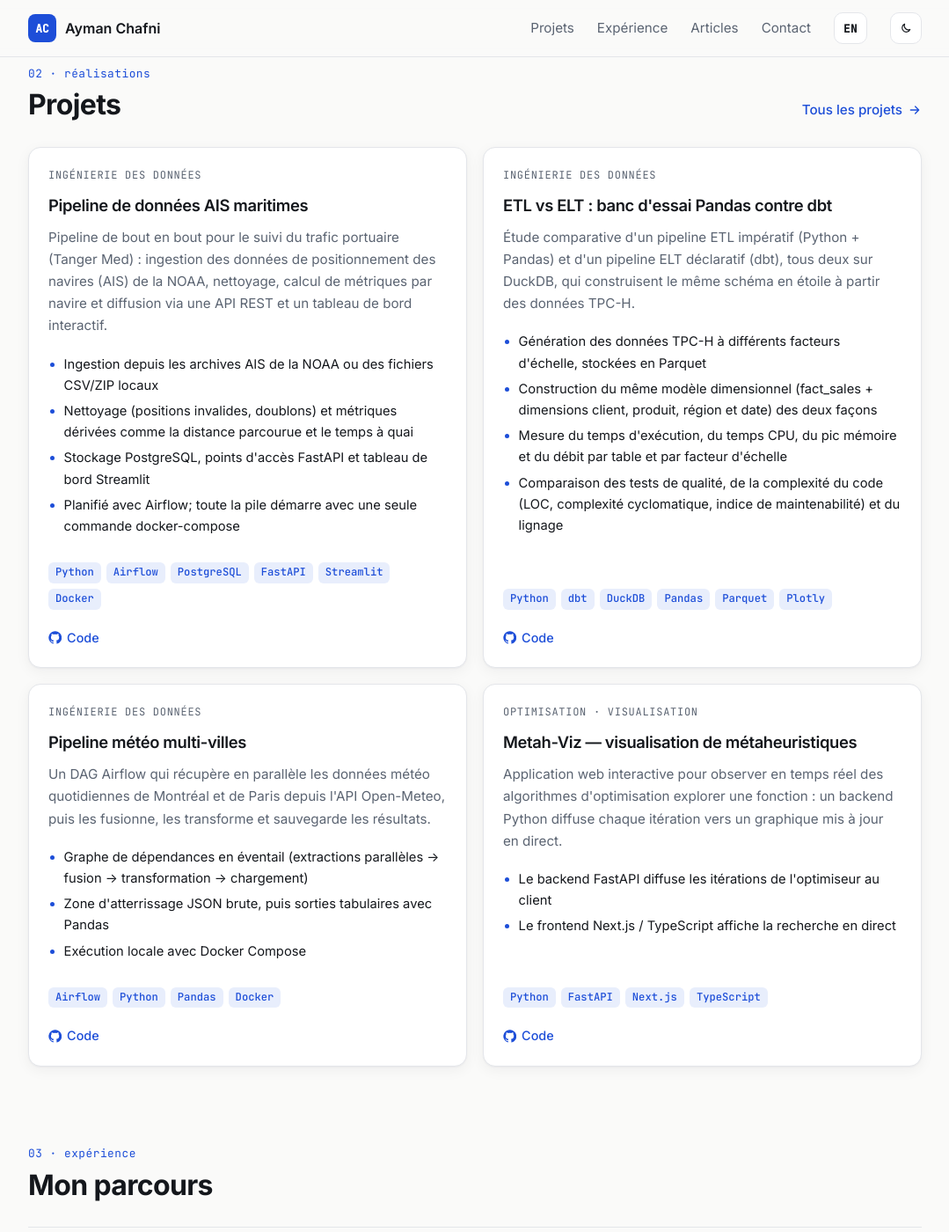
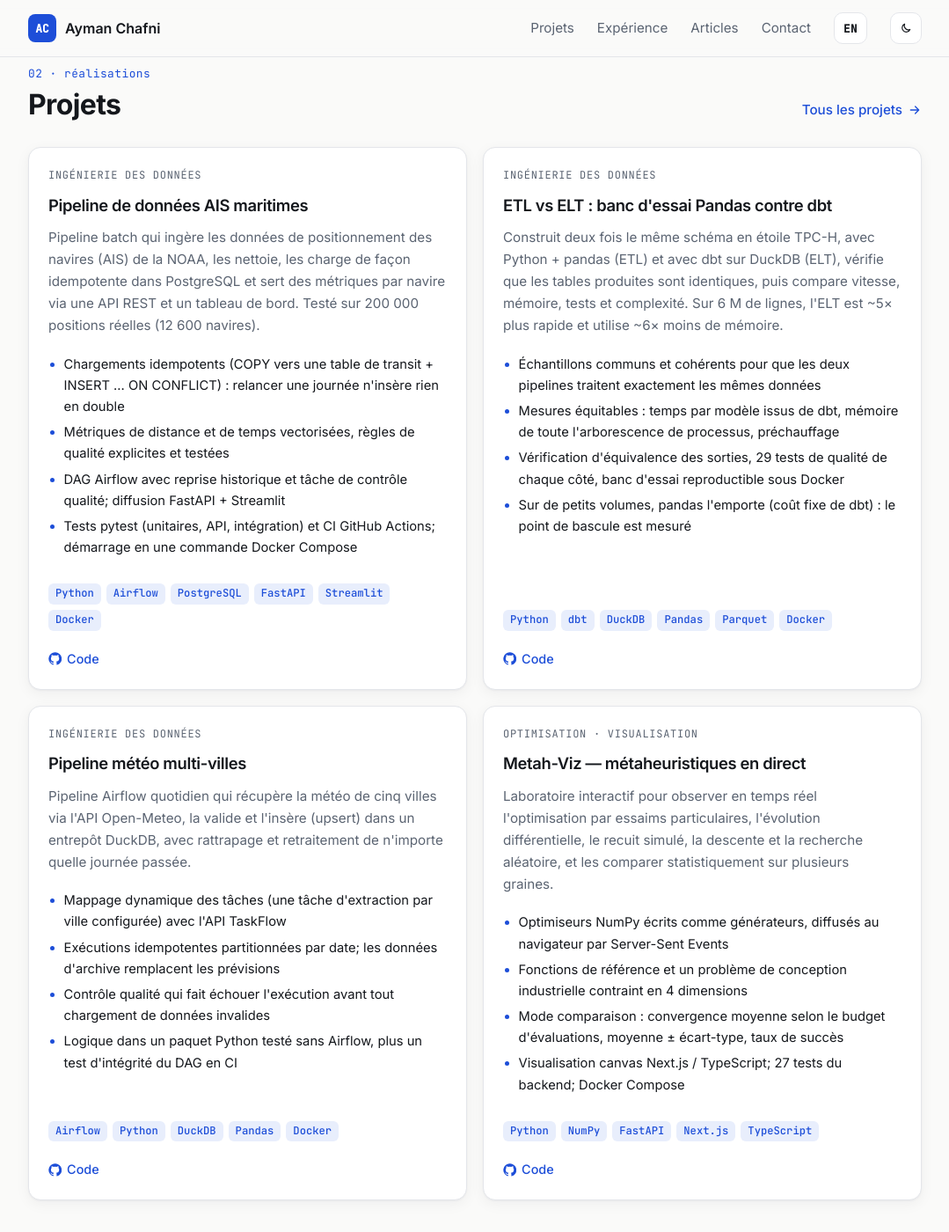
Before and after one commit to aymanchafni/aymanchafni.github.io, a Jekyll site: the page built from fr/index.html, in a window 1280 px wide and 1400 px high, scrolled down 1440 px. Shown: the whole window at 88% size, without its empty margins (100-1179 px from the left). Built offline with Jekyll 4.4.1, drawn with Linux system fonts in a browser that asks for light colours.

Commit message:
projects update

```diff
--- a/_data/en/projects.yml
+++ b/_data/en/projects.yml
@@ -16,14 +16,14 @@
   featured: true
   repo: simple-ais-pipeline
   summary: >-
-    End-to-end pipeline for port-traffic monitoring (Tanger Med): ingests ship
-    tracking (AIS) data from NOAA, cleans it, computes vessel metrics and serves
-    them through a REST API and an interactive dashboard.
+    Batch pipeline that ingests ship-tracking (AIS) data from NOAA, cleans it,
+    loads it idempotently into PostgreSQL and serves per-vessel metrics through
+    a REST API and a dashboard. Tested on 200,000 real positions (12,600 vessels).
   highlights:
-    - Ingestion from NOAA AIS archives or local CSV/ZIP files
-    - Cleaning (invalid positions, duplicates) and derived metrics such as distance travelled and time at dock
-    - PostgreSQL storage, FastAPI endpoints and a Streamlit dashboard
-    - Scheduled with Airflow; the full stack starts with one docker-compose command
+    - "Idempotent loads (COPY into staging + INSERT … ON CONFLICT): re-running a day inserts nothing twice"
+    - Vectorised distance and time metrics with explicit, unit-tested data-quality rules
+    - Airflow DAG with backfill support and a quality-check task; FastAPI + Streamlit serving
+    - pytest (unit, API, integration) and GitHub Actions CI; one-command Docker Compose setup
   stack: [Python, Airflow, PostgreSQL, FastAPI, Streamlit, Docker]
 
 - title: "ETL vs ELT: Pandas vs dbt Benchmark"
@@ -31,53 +31,59 @@
   featured: true
   repo: etl_vs_dbt
   summary: >-
-    A side-by-side study of an imperative ETL pipeline (Python + Pandas) and a
-    declarative ELT pipeline (dbt), both on DuckDB, building the same star
-    schema from TPC-H data.
+    Builds the same TPC-H star schema twice, with Python + pandas (ETL) and with
+    dbt on DuckDB (ELT), verifies both produce identical tables, then compares
+    speed, memory, testing and complexity. On 6M rows, ELT is ~5× faster with
+    ~6× less memory.
   highlights:
-    - Generates TPC-H data at configurable scale factors and stores it as Parquet
-    - Builds the same dimensional model (fact_sales + customer, product, region and date dimensions) both ways
-    - Benchmarks execution time, CPU time, peak memory and throughput per table and scale factor
-    - Compares data-quality testing, code complexity (LOC, cyclomatic complexity, maintainability index) and lineage
-  stack: [Python, dbt, DuckDB, Pandas, Parquet, Plotly]
+    - Shared, referentially consistent samples so both pipelines process exactly the same data
+    - "Fair measurement: per-model times from dbt run_results, process-tree memory sampling, warm-up runs"
+    - Output equivalence check, 29 data-quality tests per side, reproducible Docker benchmark
+    - Small data favours pandas (dbt's fixed overhead); the crossover is measured, not assumed
+  stack: [Python, dbt, DuckDB, Pandas, Parquet, Docker]
 
 - title: Multi-City Weather Pipeline
   category: Data Engineering
   featured: true
   repo: airflow_meteo
   summary: >-
-    An Airflow DAG that pulls daily weather data for Montréal and Paris from the
-    Open-Meteo API in parallel, then merges, transforms and saves the results.
+    Daily Airflow pipeline that fetches weather for five cities from the
+    Open-Meteo API, validates it and upserts it into a DuckDB warehouse, with
+    catch-up and re-processing of any past day.
   highlights:
-    - Fan-out / fan-in dependency graph (parallel extract → merge → transform → load)
-    - Raw JSON landing zone, then tabular outputs with Pandas
-    - Runs locally with Docker Compose
-  stack: [Airflow, Python, Pandas, Docker]
+    - Dynamic task mapping (one fetch task per configured city) with the TaskFlow API
+    - Idempotent, date-partitioned runs; archive data replaces earlier forecasts on re-runs
+    - Data-quality gate that fails the run before loading bad data
+    - Logic in a plain Python package, unit-tested without Airflow, plus a DAG integrity test in CI
+  stack: [Airflow, Python, DuckDB, Pandas, Docker]
 
-- title: Metah-Viz — Metaheuristics Visualizer
+- title: Metah-Viz — Metaheuristics, Live
   category: Optimization · Data Viz
   featured: true
   repo: metah-viz
   summary: >-
-    Interactive web app to watch optimization algorithms explore a function in
-    real time: a Python backend streams each iteration to a live-updating chart.
+    Interactive lab to watch PSO, differential evolution, simulated annealing,
+    hill climbing and random search explore a landscape in real time, and to
+    compare them statistically over many seeds.
   highlights:
-    - FastAPI backend streams optimizer iterations to the client
-    - Next.js / TypeScript front end renders the search live
-  stack: [Python, FastAPI, Next.js, TypeScript]
+    - NumPy optimizers written as generators, streamed to the browser over Server-Sent Events
+    - Benchmark functions plus a constrained 4-D engineering design problem
+    - "Compare mode: mean convergence vs. evaluation budget, mean ± std and success rate"
+    - Next.js / TypeScript canvas visualisation; 27 backend tests; Docker Compose
+  stack: [Python, NumPy, FastAPI, Next.js, TypeScript]
 
 - title: Email Attachment Screening Service
   category: Data Engineering · Automation
   repo: email-blacklist-monitor
   summary: >-
-    Watches an Outlook mailbox through Microsoft Graph, extracts records from
-    Excel, CSV, PDF and image attachments (with OCR), matches them against a
-    blacklist and sends automatic alerts.
+    Watches an Outlook mailbox through Microsoft Graph, extracts text from
+    Excel, CSV, PDF and image attachments (OCR), matches it against a blacklist
+    and sends alerts, without missing mail or failing silently.
   highlights:
-    - Azure AD app authentication with MSAL
-    - Text extraction from PDFs (PyMuPDF) and images (Tesseract OCR)
-    - Rule-based matching on ID numbers, name combinations and registration numbers
-  stack: [Python, Microsoft Graph, Azure AD, Pandas, OCR]
+    - Normalised, boundary-aware matching of IDs, plates and names in messy document text
+    - Persistent UTC cursor, Graph pagination, token refresh and retries
+    - 18 tests including real PDF/XLSX/OCR extraction
+  stack: [Python, Microsoft Graph, MSAL, Pandas, OCR]
 
 - title: Time-Series Forecasting with LSTM
   category: Data Science
@@ -86,21 +92,23 @@
     analysis and forecasting.
   stack: [Python, TensorFlow, Keras, LSTM]
 
-- title: COVID-19 Forecasting with ARIMA
+- title: COVID-19 Forecasting with SARIMA
   category: Data Science
   repo: Arima
   summary: >-
-    Aggregates US county-level COVID-19 data into national daily series of new
-    cases and deaths, then fits ARIMA models to forecast them.
-  stack: [Python, Pandas, statsmodels, pmdarima]
+    28-day forecasts of US daily cases and deaths with seasonal ARIMA (AIC model
+    selection), evaluated against a seasonal-naive baseline, which it beats on
+    cases but not on deaths.
+  stack: [Python, statsmodels, Pandas, Matplotlib]
 
-- title: Random Forest Classifier
+- title: Heart-Disease Prediction
   category: Machine Learning
   repo: random_forest
   summary: >-
-    Random forest model for heart-disease prediction, with evaluation metrics
-    and Graphviz renderings of individual trees.
-  stack: [Python, scikit-learn, Graphviz]
+    Random forests vs. baselines on 918 patients with a leak-free pipeline and
+    nested cross-validation (test ROC AUC 0.94, recall 0.94). Surfaces a
+    missing-data artifact that inflates a feature's importance.
+  stack: [Python, scikit-learn, Pandas]
 
 - title: Data Mining Algorithms
   category: Machine Learning
--- a/_data/fr/projects.yml
+++ b/_data/fr/projects.yml
@@ -9,15 +9,15 @@
   featured: true
   repo: simple-ais-pipeline
   summary: >-
-    Pipeline de bout en bout pour le suivi du trafic portuaire (Tanger Med) :
-    ingestion des données de positionnement des navires (AIS) de la NOAA,
-    nettoyage, calcul de métriques par navire et diffusion via une API REST et
-    un tableau de bord interactif.
+    Pipeline batch qui ingère les données de positionnement des navires (AIS) de
+    la NOAA, les nettoie, les charge de façon idempotente dans PostgreSQL et sert
+    des métriques par navire via une API REST et un tableau de bord. Testé sur
+    200 000 positions réelles (12 600 navires).
   highlights:
-    - Ingestion depuis les archives AIS de la NOAA ou des fichiers CSV/ZIP locaux
-    - Nettoyage (positions invalides, doublons) et métriques dérivées comme la distance parcourue et le temps à quai
-    - Stockage PostgreSQL, points d'accès FastAPI et tableau de bord Streamlit
-    - Planifié avec Airflow; toute la pile démarre avec une seule commande docker-compose
+    - "Chargements idempotents (COPY vers une table de transit + INSERT … ON CONFLICT) : relancer une journée n'insère rien en double"
+    - Métriques de distance et de temps vectorisées, règles de qualité explicites et testées
+    - DAG Airflow avec reprise historique et tâche de contrôle qualité; diffusion FastAPI + Streamlit
+    - Tests pytest (unitaires, API, intégration) et CI GitHub Actions; démarrage en une commande Docker Compose
   stack: [Python, Airflow, PostgreSQL, FastAPI, Streamlit, Docker]
 
 - title: "ETL vs ELT : banc d'essai Pandas contre dbt"
@@ -25,55 +25,59 @@
   featured: true
   repo: etl_vs_dbt
   summary: >-
-    Étude comparative d'un pipeline ETL impératif (Python + Pandas) et d'un
-    pipeline ELT déclaratif (dbt), tous deux sur DuckDB, qui construisent le même
-    schéma en étoile à partir des données TPC-H.
+    Construit deux fois le même schéma en étoile TPC-H, avec Python + pandas (ETL)
+    et avec dbt sur DuckDB (ELT), vérifie que les tables produites sont
+    identiques, puis compare vitesse, mémoire, tests et complexité. Sur 6 M de
+    lignes, l'ELT est ~5× plus rapide et utilise ~6× moins de mémoire.
   highlights:
-    - Génération des données TPC-H à différents facteurs d'échelle, stockées en Parquet
-    - Construction du même modèle dimensionnel (fact_sales + dimensions client, produit, région et date) des deux façons
-    - Mesure du temps d'exécution, du temps CPU, du pic mémoire et du débit par table et par facteur d'échelle
-    - Comparaison des tests de qualité, de la complexité du code (LOC, complexité cyclomatique, indice de maintenabilité) et du lignage
-  stack: [Python, dbt, DuckDB, Pandas, Parquet, Plotly]
+    - Échantillons communs et cohérents pour que les deux pipelines traitent exactement les mêmes données
+    - "Mesures équitables : temps par modèle issus de dbt, mémoire de toute l'arborescence de processus, préchauffage"
+    - Vérification d'équivalence des sorties, 29 tests de qualité de chaque côté, banc d'essai reproductible sous Docker
+    - "Sur de petits volumes, pandas l'emporte (coût fixe de dbt) : le point de bascule est mesuré"
+  stack: [Python, dbt, DuckDB, Pandas, Parquet, Docker]
 
 - title: Pipeline météo multi-villes
   category: Ingénierie des données
   featured: true
   repo: airflow_meteo
   summary: >-
-    Un DAG Airflow qui récupère en parallèle les données météo quotidiennes de
-    Montréal et de Paris depuis l'API Open-Meteo, puis les fusionne, les
-    transforme et sauvegarde les résultats.
+    Pipeline Airflow quotidien qui récupère la météo de cinq villes via l'API
+    Open-Meteo, la valide et l'insère (upsert) dans un entrepôt DuckDB, avec
+    rattrapage et retraitement de n'importe quelle journée passée.
   highlights:
-    - Graphe de dépendances en éventail (extractions parallèles → fusion → transformation → chargement)
-    - Zone d'atterrissage JSON brute, puis sorties tabulaires avec Pandas
-    - Exécution locale avec Docker Compose
-  stack: [Airflow, Python, Pandas, Docker]
+    - Mappage dynamique des tâches (une tâche d'extraction par ville configurée) avec l'API TaskFlow
+    - Exécutions idempotentes partitionnées par date; les données d'archive remplacent les prévisions
+    - Contrôle qualité qui fait échouer l'exécution avant tout chargement de données invalides
+    - Logique dans un paquet Python testé sans Airflow, plus un test d'intégrité du DAG en CI
+  stack: [Airflow, Python, DuckDB, Pandas, Docker]
 
-- title: Metah-Viz — visualisation de métaheuristiques
+- title: Metah-Viz — métaheuristiques en direct
   category: Optimisation · Visualisation
   featured: true
   repo: metah-viz
   summary: >-
-    Application web interactive pour observer en temps réel des algorithmes
-    d'optimisation explorer une fonction : un backend Python diffuse chaque
-    itération vers un graphique mis à jour en direct.
+    Laboratoire interactif pour observer en temps réel l'optimisation par essaims
+    particulaires, l'évolution différentielle, le recuit simulé, la descente et la
+    recherche aléatoire, et les comparer statistiquement sur plusieurs graines.
   highlights:
-    - Le backend FastAPI diffuse les itérations de l'optimiseur au client
-    - Le frontend Next.js / TypeScript affiche la recherche en direct
-  stack: [Python, FastAPI, Next.js, TypeScript]
+    - Optimiseurs NumPy écrits comme générateurs, diffusés au navigateur par Server-Sent Events
+    - Fonctions de référence et un problème de conception industrielle contraint en 4 dimensions
+    - "Mode comparaison : convergence moyenne selon le budget d'évaluations, moyenne ± écart-type, taux de succès"
+    - Visualisation canvas Next.js / TypeScript; 27 tests du backend; Docker Compose
+  stack: [Python, NumPy, FastAPI, Next.js, TypeScript]
 
 - title: Service de filtrage des pièces jointes courriel
   category: Ingénierie des données · Automatisation
   repo: email-blacklist-monitor
   summary: >-
-    Surveille une boîte Outlook via Microsoft Graph, extrait les données des
-    pièces jointes Excel, CSV, PDF et images (avec OCR), les compare à une liste
-    noire et envoie des alertes automatiques.
+    Surveille une boîte Outlook via Microsoft Graph, extrait le texte des pièces
+    jointes Excel, CSV, PDF et images (OCR), le compare à une liste noire et envoie
+    des alertes, sans manquer de courriel ni échouer silencieusement.
   highlights:
-    - Authentification d'application Azure AD avec MSAL
-    - Extraction de texte des PDF (PyMuPDF) et des images (OCR Tesseract)
-    - Correspondance par règles sur les numéros d'identité, combinaisons de noms et numéros d'immatriculation
-  stack: [Python, Microsoft Graph, Azure AD, Pandas, OCR]
+    - Correspondance normalisée et délimitée des identifiants, plaques et noms dans du texte bruité
+    - Curseur UTC persistant, pagination Graph, renouvellement du jeton et nouvelles tentatives
+    - 18 tests, dont l'extraction réelle de PDF, XLSX et OCR
+  stack: [Python, Microsoft Graph, MSAL, Pandas, OCR]
 
 - title: Prévision de séries temporelles avec LSTM
   category: Science des données
@@ -82,22 +86,24 @@
     et la prévision de séries temporelles.
   stack: [Python, TensorFlow, Keras, LSTM]
 
-- title: Prévision de la COVID-19 avec ARIMA
+- title: Prévision de la COVID-19 avec SARIMA
   category: Science des données
   repo: Arima
   summary: >-
-    Agrège les données COVID-19 des comtés américains en séries nationales
-    quotidiennes de nouveaux cas et de décès, puis ajuste des modèles ARIMA pour
-    les prévoir.
-  stack: [Python, Pandas, statsmodels, pmdarima]
+    Prévisions à 28 jours des cas et décès quotidiens aux États-Unis avec un ARIMA
+    saisonnier (sélection par AIC), évaluées face à une référence naïve
+    saisonnière : meilleur sur les cas, pas sur les décès.
+  stack: [Python, statsmodels, Pandas, Matplotlib]
 
-- title: Classificateur par forêt aléatoire
+- title: Prédiction de maladies cardiaques
   category: Apprentissage automatique
   repo: random_forest
   summary: >-
-    Modèle de forêt aléatoire pour la prédiction de maladies cardiaques, avec
-    métriques d'évaluation et rendus Graphviz d'arbres individuels.
-  stack: [Python, scikit-learn, Graphviz]
+    Forêts aléatoires face à des modèles de référence sur 918 patients, avec un
+    pipeline sans fuite de données et une validation croisée imbriquée (ROC AUC
+    de 0,94 et rappel de 0,94 en test). Met en évidence un artefact de données
+    manquantes qui gonfle l'importance d'une variable.
+  stack: [Python, scikit-learn, Pandas]
 
 - title: Algorithmes de forage de données
   category: Apprentissage automatique
```
